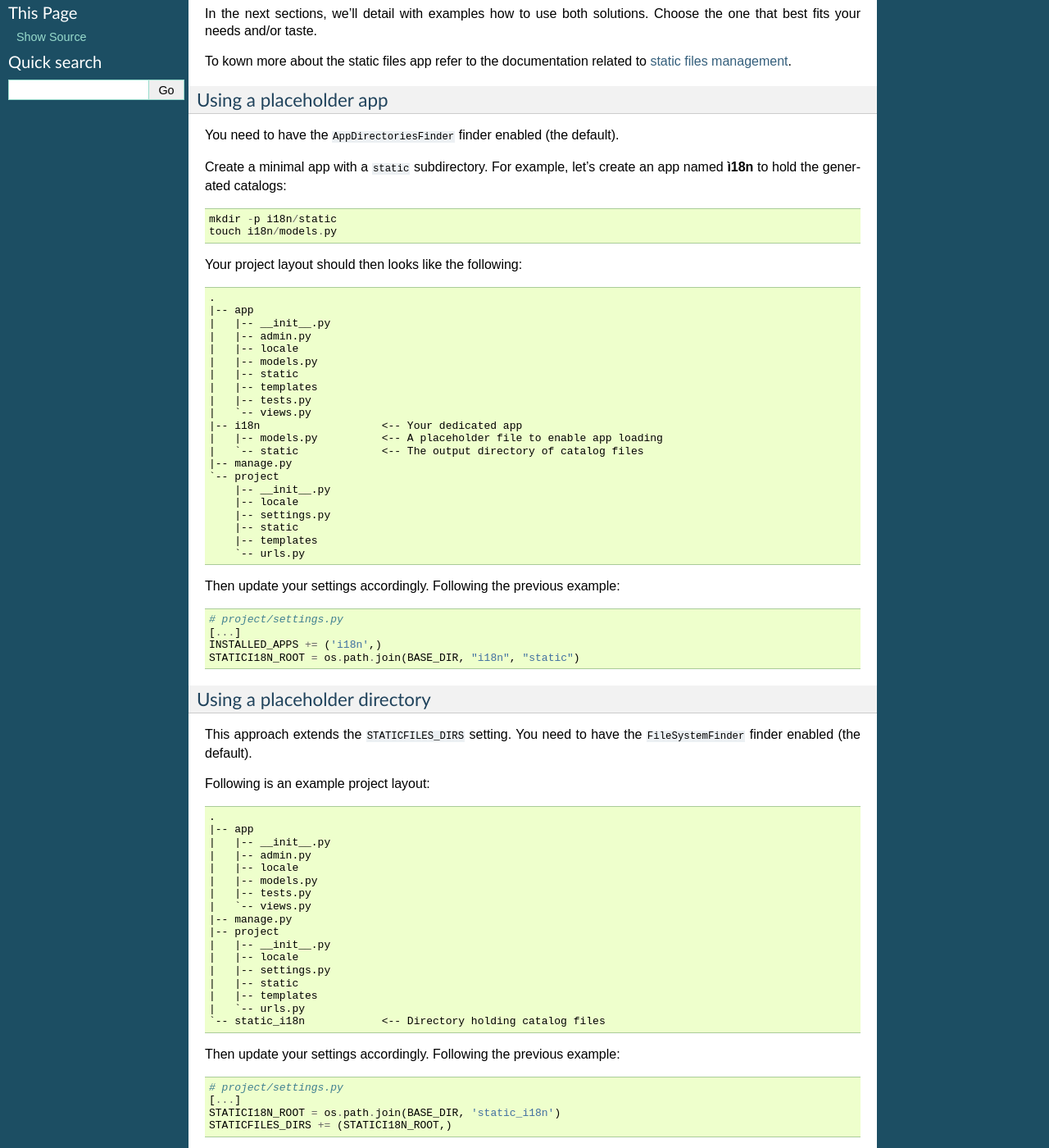
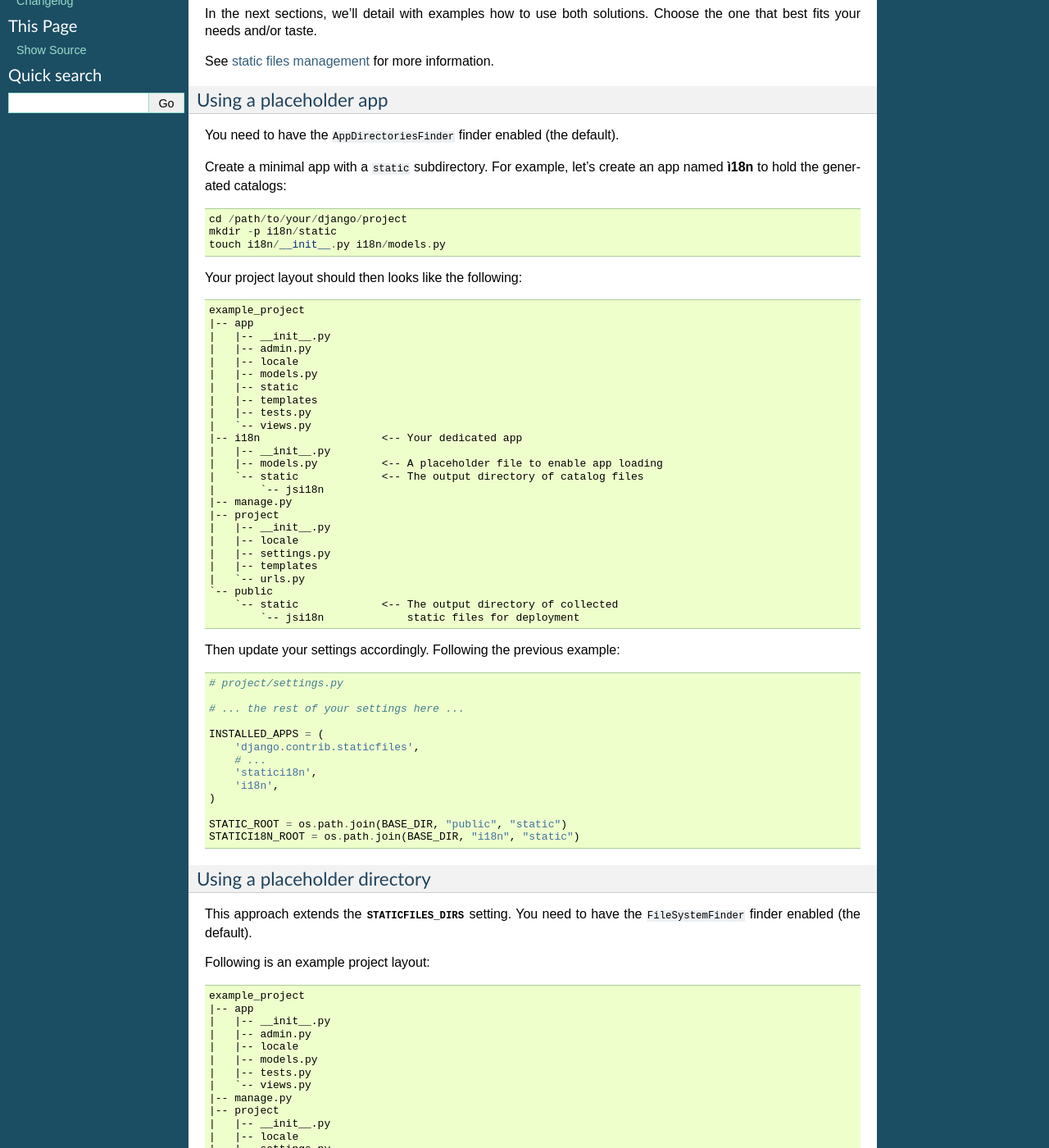
Before and after one commit to zyegfryed/django-statici18n, a Sphinx documentation site: the page built from docs/faq.rst, in a window 1280 px wide and 1400 px high, scrolled down 299 px. Shown: the whole window at 82% size. Built offline with Sphinx 7.4.7, drawn with Linux system fonts in a browser that asks for light colours; some of the changed text lies outside the part shown.

Commit message:
Improved documentation clarity and cross-references

```diff
--- /dev/null
+++ b/docs/_ext/djangodocs.py
@@ -0,0 +1,14 @@
+"""
+Sphinx plugins for Django documentation.
+"""
+def setup(app):
+    app.add_crossref_type(
+        directivename = "setting",
+        rolename = "setting",
+        indextemplate = "pair: %s; setting",
+    )
+    app.add_crossref_type(
+        directivename = "templatetag",
+        rolename      = "ttag",
+        indextemplate = "pair: %s; template tag"
+    )
--- a/docs/conf.py
+++ b/docs/conf.py
@@ -13,23 +13,26 @@
 
 from __future__ import unicode_literals
 
+import os
+import sys
+
 # If extensions (or modules to document with autodoc) are in another directory,
 # add these directories to sys.path here. If the directory is relative to the
 # documentation root, use os.path.abspath to make it absolute, like shown here.
-#sys.path.insert(0, os.path.abspath('.'))
+sys.path.insert(0, os.path.abspath(os.path.join(os.path.dirname(__file__), "_ext")))
 
-# -- General configuration -----------------------------------------------------
+# -- General configuration ----------------------------------------------------
 
 # If your documentation needs a minimal Sphinx version, state it here.
 #needs_sphinx = '1.0'
 
 # Add any Sphinx extension module names here, as strings. They can be extensions
 # coming with Sphinx (named 'sphinx.ext.*') or your custom ones.
-extensions = ["sphinx.ext.intersphinx"]
+extensions = ["djangodocs", "sphinx.ext.intersphinx"]
 
 intersphinx_mapping = {
-    'python': ('http://readthedocs.org/docs/python/en/v2.7.2/', None),
-    'django': ('http://docs.djangoproject.com/en/dev', 'http://docs.djangoproject.com/en/dev/_objects'),
+    'python': ('http://docs.python.org/2.7', None),
+    'django': ('http://django.readthedocs.org/en/1.6.x', None),
 }
 
 # Add any paths that contain templates here, relative to this directory.
@@ -46,7 +49,7 @@
 
 # General information about the project.
 project = u'django-statici18n'
-copyright = u'2012, Sebastien Fievet'
+copyright = u'2012-2013, Sebastien Fievet'
 
 # The version info for the project you're documenting, acts as replacement for
 # |version| and |release|, also used in various other places throughout the
@@ -92,7 +95,7 @@
 #modindex_common_prefix = []
 
 
-# -- Options for HTML output ---------------------------------------------------
+# -- Options for HTML output --------------------------------------------------
 
 # The theme to use for HTML and HTML Help pages.  See the documentation for
 # a list of builtin themes.
@@ -172,24 +175,24 @@
 htmlhelp_basename = 'django-statici18ndoc'
 
 
-# -- Options for LaTeX output --------------------------------------------------
+# -- Options for LaTeX output -------------------------------------------------
 
 latex_elements = {
-# The paper size ('letterpaper' or 'a4paper').
-#'papersize': 'letterpaper',
+    # The paper size ('letterpaper' or 'a4paper').
+    #'papersize': 'letterpaper',
 
-# The font size ('10pt', '11pt' or '12pt').
-#'pointsize': '10pt',
+    # The font size ('10pt', '11pt' or '12pt').
+    #'pointsize': '10pt',
 
-# Additional stuff for the LaTeX preamble.
-#'preamble': '',
+    # Additional stuff for the LaTeX preamble.
+    #'preamble': '',
 }
 
 # Grouping the document tree into LaTeX files. List of tuples
 # (source start file, target name, title, author, documentclass [howto/manual]).
 latex_documents = [
-  ('index', 'django-statici18n.tex', u'django-statici18n Documentation',
-   u'Sebastien Fievet', 'manual'),
+    ('index', 'django-statici18n.tex', u'django-statici18n Documentation',
+     u'Sebastien Fievet', 'manual'),
 ]
 
 # The name of an image file (relative to this directory) to place at the top of
@@ -213,7 +216,7 @@
 #latex_domain_indices = True
 
 
-# -- Options for manual page output --------------------------------------------
+# -- Options for manual page output --------------------------------------
 
 # One entry per manual page. List of tuples
 # (source start file, name, description, authors, manual section).
@@ -226,15 +229,15 @@
 #man_show_urls = False
 
 
-# -- Options for Texinfo output ------------------------------------------------
+# -- Options for Texinfo output ------------------------------------------
 
 # Grouping the document tree into Texinfo files. List of tuples
 # (source start file, target name, title, author,
 #  dir menu entry, description, category)
 texinfo_documents = [
-  ('index', 'django-statici18n', u'django-statici18n Documentation',
-   u'Sebastien Fievet', 'django-statici18n', 'One line description of project.',
-   'Miscellaneous'),
+    ('index', 'django-statici18n', u'django-statici18n Documentation',
+     u'Sebastien Fievet', 'django-statici18n', 'One line description of project.',
+     'Miscellaneous'),
 ]
 
 # Documents to append as an appendix to all manuals.
@@ -246,13 +249,13 @@
 # How to display URL addresses: 'footnote', 'no', or 'inline'.
 #texinfo_show_urls = 'footnote'
 
-# -- Options for Epub output ---------------------------------------------------
+# -- Options for Epub output ---------------------------------------------
 
 # Bibliographic Dublin Core info.
 epub_title = u'django-statici18n'
 epub_author = u'Sebastien Fievet'
 epub_publisher = u'Sebastien Fievet'
-epub_copyright = u'2012, Sebastien Fievet'
+epub_copyright = u'2012-2013, Sebastien Fievet'
 
 # The language of the text. It defaults to the language option
 # or en if the language is not set.
--- a/docs/faq.rst
+++ b/docs/faq.rst
@@ -1,13 +1,16 @@
 FAQ
 ===
 
-How to use static storage with ``django-statici18n``?
------------------------------------------------------
+.. _staticfiles-configuration:
 
-Due to the modularity of ``django.contrib.staticfiles`` it's easy to use the
-storage facility provided by tweaking some settings.
+How to configure static files with ``django-statici18n``?
+---------------------------------------------------------
 
-There's two solution leveraging the ``STATICFILES_FINDERS`` setting:
+Due to the modularity of :mod:`django.contrib.staticfiles` it's easy to use
+the storage facility provided by tweaking some settings.
+
+There's two solution leveraging the :django:setting:`STATICFILES_FINDERS`
+setting:
 
 * using a dedicated application, or,
 
@@ -16,10 +19,9 @@
 In the next sections, we'll detail with examples how to use both solutions.
 Choose the one that best fits your needs and/or taste.
 
-To kown more about the static files app refer to the documentation related to
-`static files management`_.
+See `static files management`_ for more information.
 
-.. _static files management: https://docs.djangoproject.com/en/1.6/ref/contrib/staticfiles/
+.. _static files management: http://django.readthedocs.org/en/1.6.x/ref/contrib/staticfiles/
 
 Using a placeholder app
 ~~~~~~~~~~~~~~~~~~~~~~~
@@ -29,12 +31,13 @@
 Create a minimal app with a ``static`` subdirectory. For example, let's create
 an app named **ì18n** to hold the generated catalogs::
 
+    cd /path/to/your/django/project
     mkdir -p i18n/static
-    touch i18n/models.py
+    touch i18n/__init__.py i18n/models.py
 
 Your project layout should then looks like the following::
 
-    .
+    example_project
     |-- app
     |   |-- __init__.py
     |   |-- admin.py
@@ -45,34 +48,47 @@
     |   |-- tests.py
     |   `-- views.py
     |-- i18n                   <-- Your dedicated app
+    |   |-- __init__.py
     |   |-- models.py          <-- A placeholder file to enable app loading
     |   `-- static             <-- The output directory of catalog files
+    |       `-- jsi18n
     |-- manage.py
-    `-- project
-        |-- __init__.py
-        |-- locale
-        |-- settings.py
-        |-- static
-        |-- templates
-        `-- urls.py
+    |-- project
+    |   |-- __init__.py
+    |   |-- locale
+    |   |-- settings.py
+    |   |-- templates
+    |   `-- urls.py
+    `-- public
+        `-- static             <-- The output directory of collected
+            `-- jsi18n             static files for deployment
 
 Then update your settings accordingly. Following the previous example::
 
     # project/settings.py
-    [...]
-    INSTALLED_APPS += ('i18n',)
+
+    # ... the rest of your settings here ...
+
+    INSTALLED_APPS = (
+        'django.contrib.staticfiles',
+        # ...
+        'statici18n',
+        'i18n',
+    )
+
+    STATIC_ROOT = os.path.join(BASE_DIR, "public", "static")
     STATICI18N_ROOT = os.path.join(BASE_DIR, "i18n", "static")
 
 
 Using a placeholder directory
 ~~~~~~~~~~~~~~~~~~~~~~~~~~~~~
 
-This approach extends the ``STATICFILES_DIRS`` setting. You need
-to have the ``FileSystemFinder`` finder enabled (the default).
+This approach extends the :django:setting:`STATICFILES_DIRS` setting.
+You need to have the ``FileSystemFinder`` finder enabled (the default).
 
 Following is an example project layout::
 
-    .
+    example_project
     |-- app
     |   |-- __init__.py
     |   |-- admin.py
@@ -85,14 +101,26 @@
     |   |-- __init__.py
     |   |-- locale
     |   |-- settings.py
-    |   |-- static
+    |   |-- static             <-- Directory holding catalog files
+    |   |   `-- jsi18n
     |   |-- templates
     |   `-- urls.py
-    `-- static_i18n            <-- Directory holding catalog files
+    `-- public
+        `-- static             <-- The output directory of collected
+                                   static files for deployment
 
 Then update your settings accordingly. Following the previous example::
 
     # project/settings.py
-    [...]
-    STATICI18N_ROOT = os.path.join(BASE_DIR, 'static_i18n')
+
+    # ... the rest of your settings here ...
+
+    INSTALLED_APPS = (
+        'django.contrib.staticfiles',
+        # ...
+        'statici18n',
+    )
+
+    STATIC_ROOT = os.path.join(BASE_DIR, "public", "static")
+    STATICI18N_ROOT = os.path.join(BASE_DIR, "project", "static")
     STATICFILES_DIRS += (STATICI18N_ROOT,)
```
Also changed, not shown: README.rst (+13 -13 lines), docs/commands.rst (+4 -3 lines), docs/settings.rst (+6 -5 lines), docs/templatetags.rst (+10 -12 lines), docs/troubleshooting.rst (+12 -7 lines), 1 other file.
